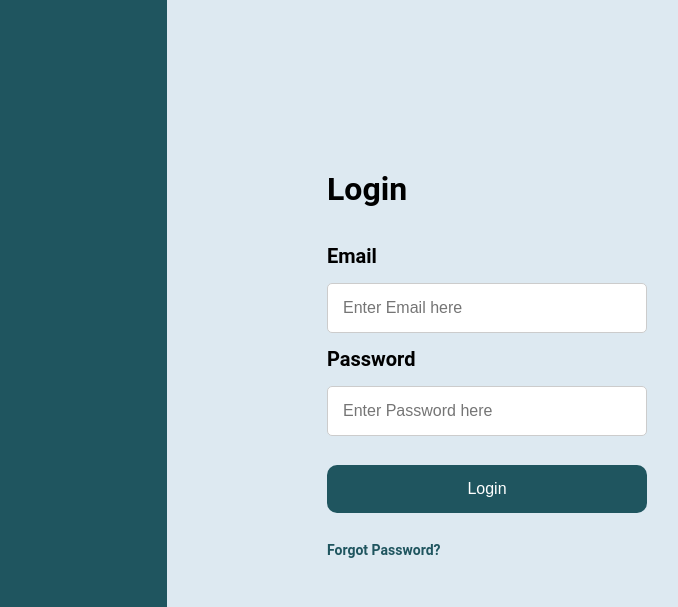
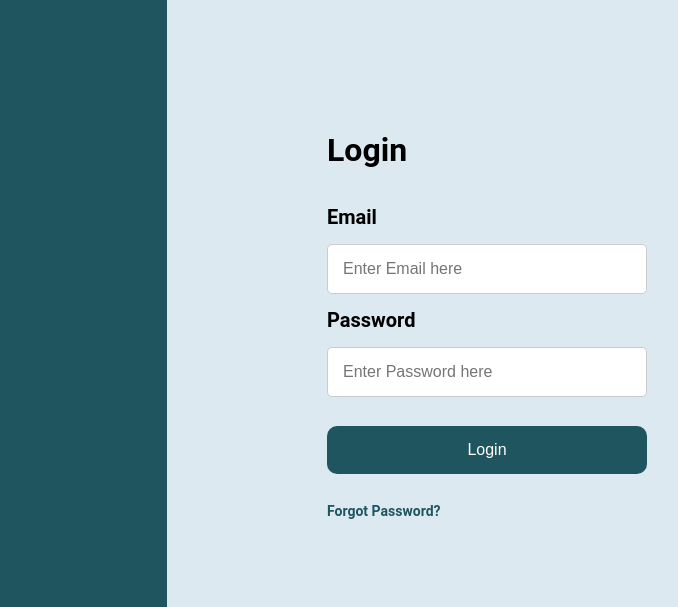
Before and after one commit to paaaaayns/iDentify-web, a plain HTML site: page index.html in a window 1280 px wide. Shown: the part 121-728 px from the top of the page, 473-1151 px from the left. Drawn offline with Linux system fonts and the light colour scheme.

Commit message:
centered login form

```diff
--- a/style.css
+++ b/style.css
@@ -28,6 +28,7 @@ body {
   flex: 1;
   display: flex;
   flex-direction: column;
+  justify-content: center;
   overflow: hidden;
 }
 
@@ -37,7 +38,8 @@ body {
 }
 
 .login-form {
-  margin-top: 200px;
+  width: 100%;
+  margin: auto;
   display: flex;
   flex-direction: column;
   align-items: center;
```
